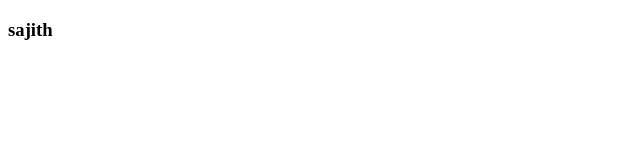
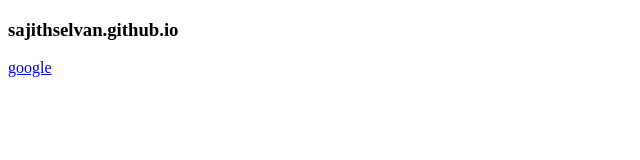
Before and after one commit to SajithSelvan/sajithselvan.github.io, a plain HTML site: page index.html in a window 1280 px wide. Shown: the whole page, without its empty margins (0-640 px from the left). Drawn offline with Linux system fonts and the light colour scheme.

Commit message:
Update index.html

```diff
--- a/index.html
+++ b/index.html
@@ -1,6 +1,9 @@
 <!DOCTYPE html>
 <html>
     <head>
-        <h3>sajith </h3>
+        <h3>sajithselvan.github.io</h3>
     </head>
+    <body>
+        <a href="https://google.com">google</a>
+    </body>
 </html>
```
